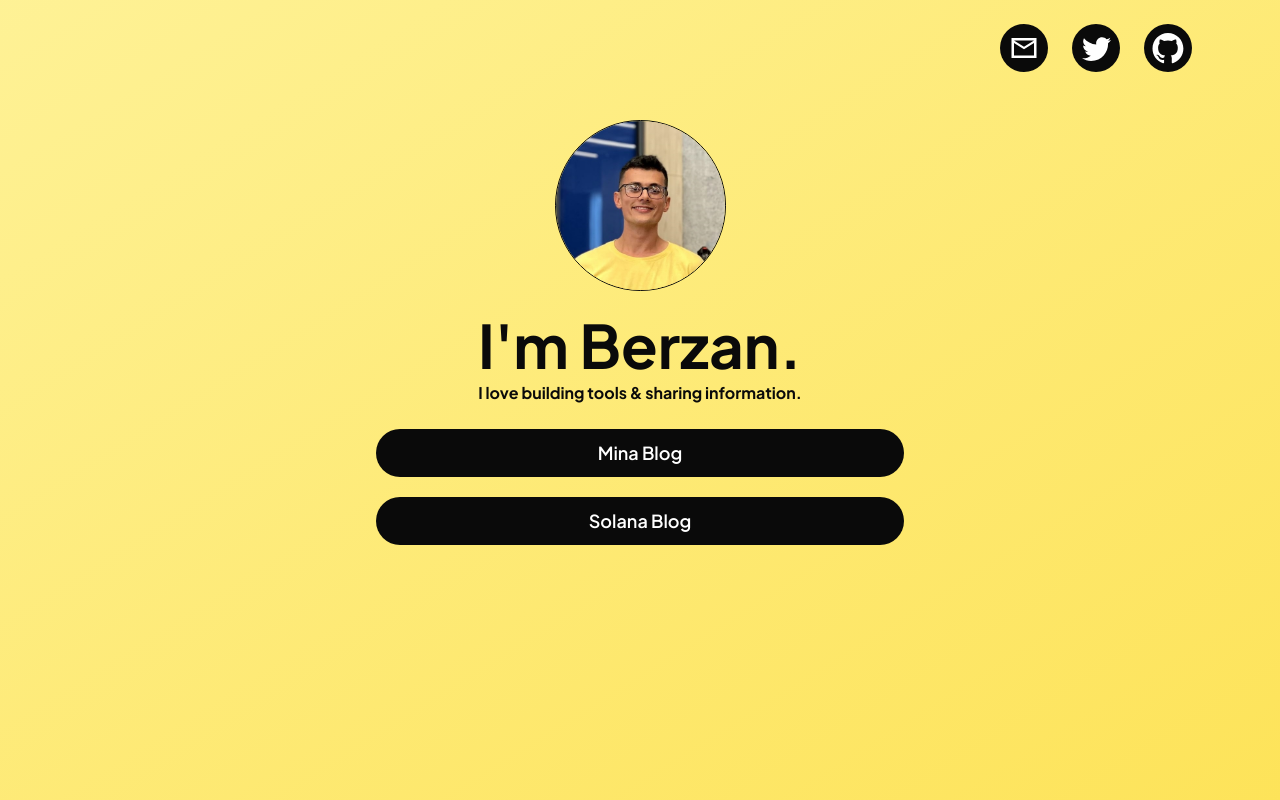
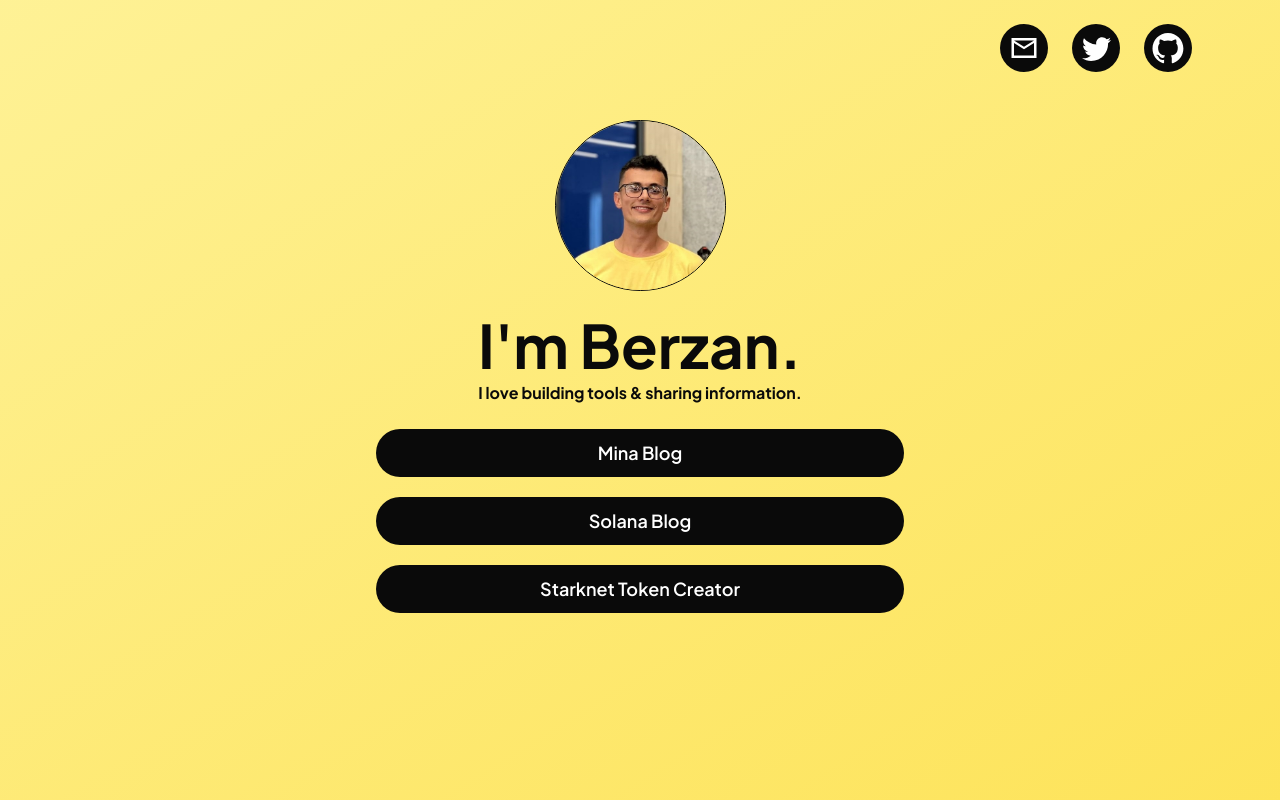
Before and after one commit to BerzanOrg/berzan.org, a Next.js app: page / in a window 1280 px wide. Built offline with nearby package versions, Linux system fonts and the light colour scheme.

Commit message:
create: `/starknet-token-creator` page

```diff
--- a/src/pages/index.tsx
+++ b/src/pages/index.tsx
@@ -20,6 +20,7 @@ export default function Home() {
                     <ul className="flex flex-col gap-5">
                         <RouteLink href="/mina-blog" name="Mina Blog" />
                         <RouteLink href="/solana-blog" name="Solana Blog" />
+                        <RouteLink href="/starknet-token-creator" name="Starknet Token Creator" />
                     </ul>
                 </nav>
             </main>
```
